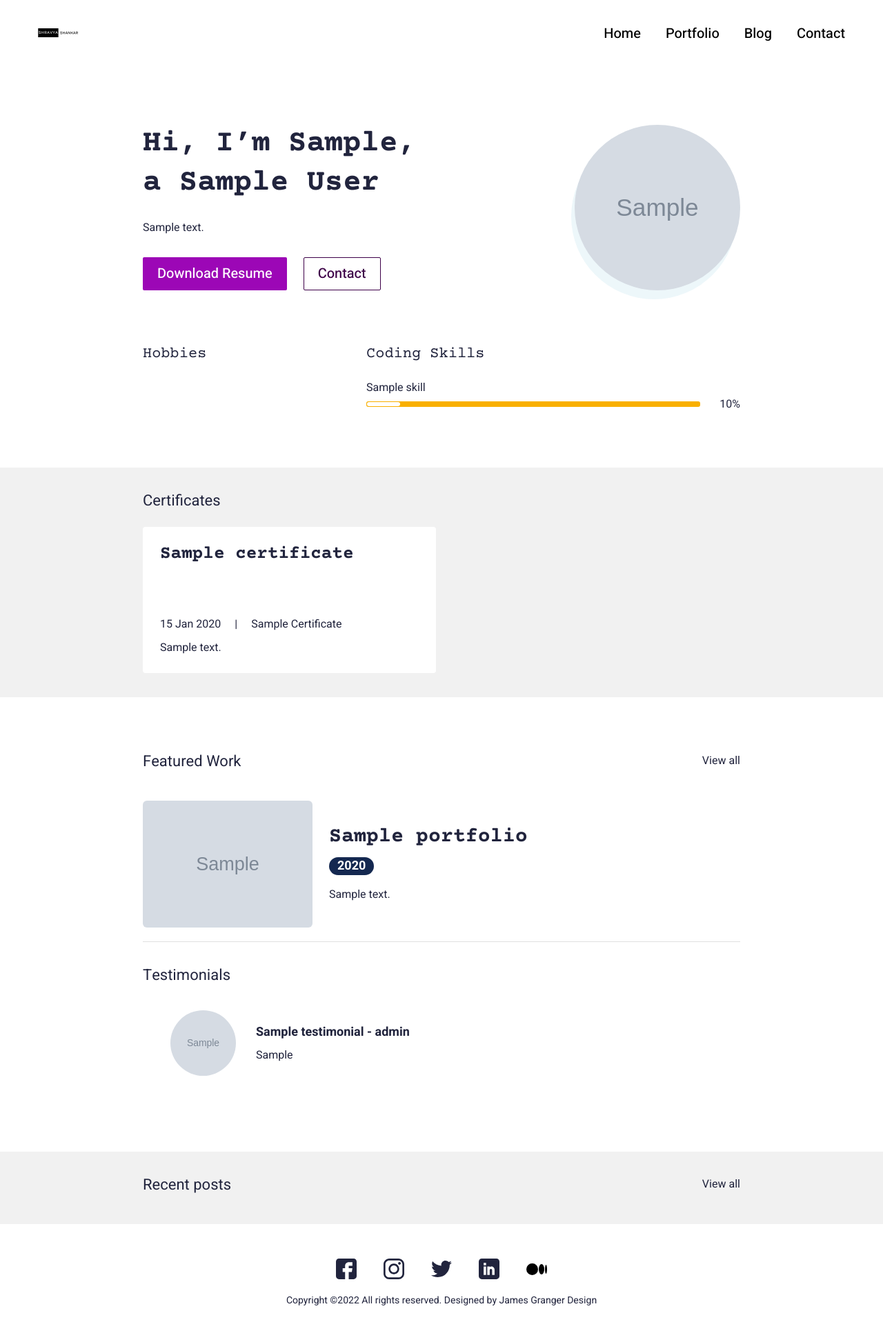
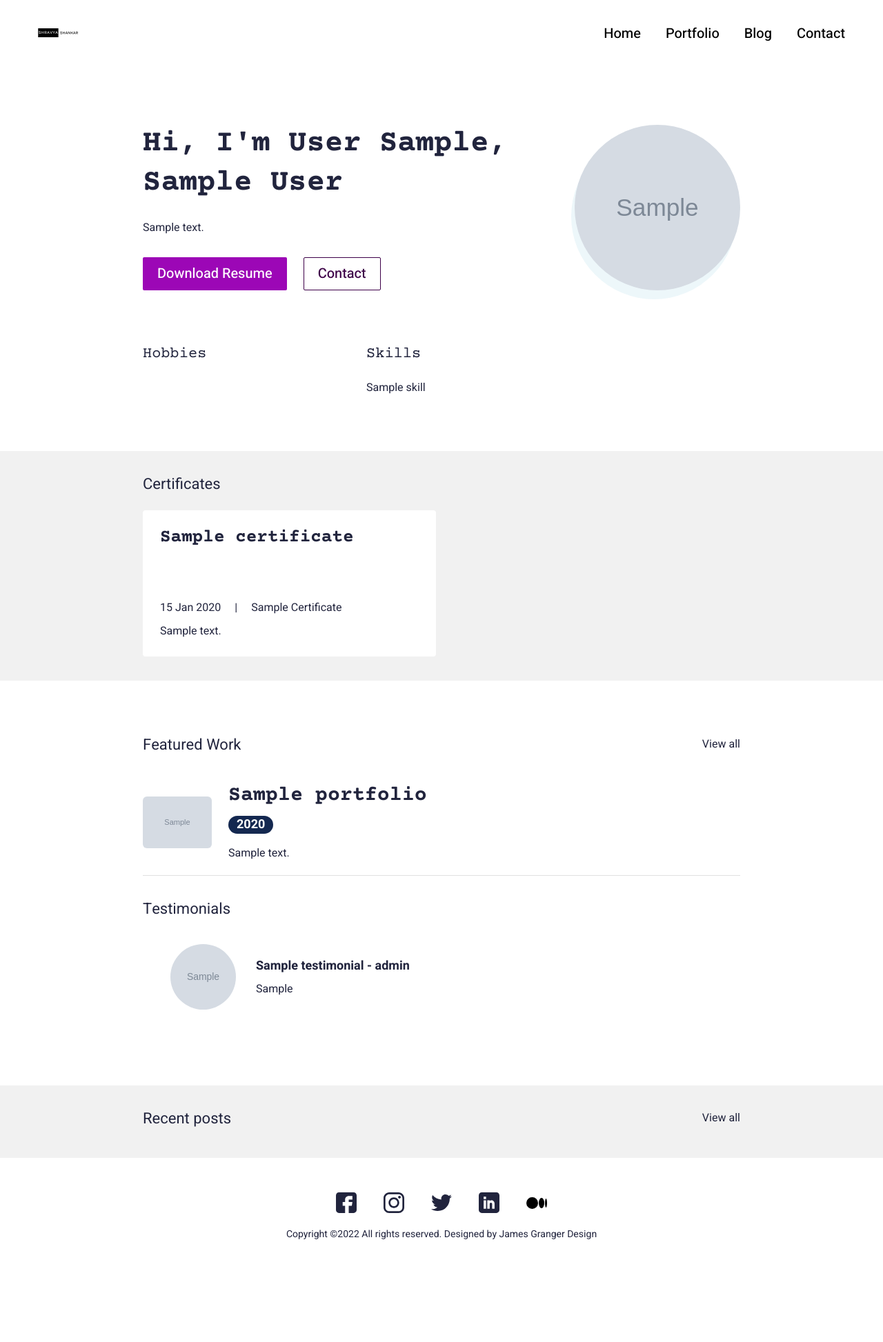
Before and after one commit to ybshankar010/mysite, a Django app: page / in a window 1280 px wide. Shown: the whole page at 69% size. After the commit the page ends 1797 px from the top, so only its background shows below. Run offline with Django 4.2, Linux system fonts and the light colour scheme; tables that the repository leaves empty hold one stand-in row (values such as "Sample post"); grey boxes marked "Sample" are stand-in pictures; data that the repository does not hold is empty; some libraries are stand-ins or nearby versions.

Commit message:
Changing templates as per new design

```diff
--- a/main/templates/main/base.html
+++ b/main/templates/main/base.html
@@ -9,7 +9,7 @@
     <!-- <link rel="apple-touch-icon" type="image/jpg" href="{% static 'images/website_icon.jpg' %}"> -->
 
     <title>{% block title %}{%endblock %}</title>
-    <meta name="author" content="Did Coding Limited & James Granger Design">
+    <meta name="author" content="Shankar Y Bhavani">
     <link rel="canonical" href="{{request.path}}" />
     <link rel="home" href="{% url 'main:home' %}" />
     <meta name="description" content="{% block description %}{% endblock %}">
--- a/main/templates/main/blog-detail.html
+++ b/main/templates/main/blog-detail.html
@@ -34,10 +34,13 @@ Start Content
 <section>
   <div class="innerPageBannerCol">
     <div class="container">
+      <div class="col-md">
+        <img src="{{object.image.url}}" alt="..." style='float:right;width:auto;height:250px;'>
+      </div>
       <div class="row g-4 g-md-3  align-items-center">
         <div class="col-md-6">
           <div class="bannerContent">
-            <h1 class="xlTitle pb-md-3">{{object.name|title}}</h1>
+            <h2 class="xlTitle pb-md-3">{{object.name|title}}</h2>
           </div>
         </div>
       </div>
--- a/main/templates/main/blog.html
+++ b/main/templates/main/blog.html
@@ -54,7 +54,7 @@ Start Content
           <div class="col-md-6 pColMain">
             <div class="pCol">
               <a href="{% url 'main:blog' slug=obj.slug %}">
-                <img src="{{obj.image.url}}" alt="..." class="pImg">
+                <img src="{{obj.image.url}}" alt="..." class="pImg" style='float:right;width:auto;height: 275px;'>
               </a>
             </div>
           </div>
--- a/main/templates/main/index.html
+++ b/main/templates/main/index.html
@@ -42,7 +42,10 @@ Start Content
         </div>
         <div class="col-md">
           <div class="bannerContent">
-            <h1 class="xlTitle pb-3">Hi, I’m {{me.first_name|title}}, <br> a {{me.userprofile.title}} </br></h1>
+            <h1 class="xlTitle pb-3">Hi, I'm {{me.last_name|title}} {{me.first_name|title}},
+              <br>{{me.userprofile.title}}
+              </br>
+            </h1>
             <p>{{me.userprofile.bio}}</p>
             <div class="bannerBtnCol">
               <div class="row">
@@ -83,7 +86,7 @@ Start Content
           </div>
         </div>
         <div class="col-md">
-          <h4 class="smTitle pb-3">Coding Skills</h4>
+          <h4 class="smTitle pb-3">Skills</h4>
           <div class="progressCol">
             <div class="progressCard">
               {% for sk in me.userprofile.skills.all %}
@@ -92,14 +95,14 @@ Start Content
                 <span class="progressLbl">{{sk.name}}</span>
                 <div class="row g-2 align-items-center">
                   <div class="col">
-                    <div class="progress progressStyle">
+                    <!-- <div class="progress progressStyle">
                       <div class="progress-bar" role="progressbar" style="width: {{sk.score}}%"
                         aria-valuenow="{{sk.score}}" aria-valuemin="0" aria-valuemax="100"></div>
-                    </div>
+                  </div> -->
                   </div>
-                  <div class="col-auto">
+                  <!-- <div class="col-auto">
                     <span class="pLbl">{{sk.score}}%</span>
-                  </div>
+                  </div> -->
                 </div>
               </div>
               {% endif %}
@@ -170,7 +173,8 @@ Start Content
           <div class="row g-4 align-items-center">
             <div class="col-md-auto">
               <div class="portfolioImgCol">
-                <a href="{% url 'main:portfolio' slug=p.slug %}"><img src="{{p.image.url}}" alt="..."></a>
+                <a href="{% url 'main:portfolio' slug=p.slug %}"><img src="{{p.image.url}}" alt="..."
+                    style='float:right;width:100px;height:auto;'></a>
               </div>
             </div>
             <div class="col-md">
--- a/main/templates/main/portfolio-detail.html
+++ b/main/templates/main/portfolio-detail.html
@@ -34,10 +34,13 @@ Start Content
 <section>
   <div class="innerPageBannerCol">
     <div class="container">
+      <div class="col-md">
+        <img src="{{object.image.url}}" alt="..." style='float:right;width:auto;height:100px;'>
+      </div>
       <div class="row g-4 g-md-3  align-items-center">
         <div class="col-md-6">
           <div class="bannerContent">
-            <h1 class="xlTitle pb-md-3">{{object.name}}</h1>
+            <h2 class="xlTitle pb-md-3">{{object.name}}</h2>
           </div>
         </div>
       </div>
```
